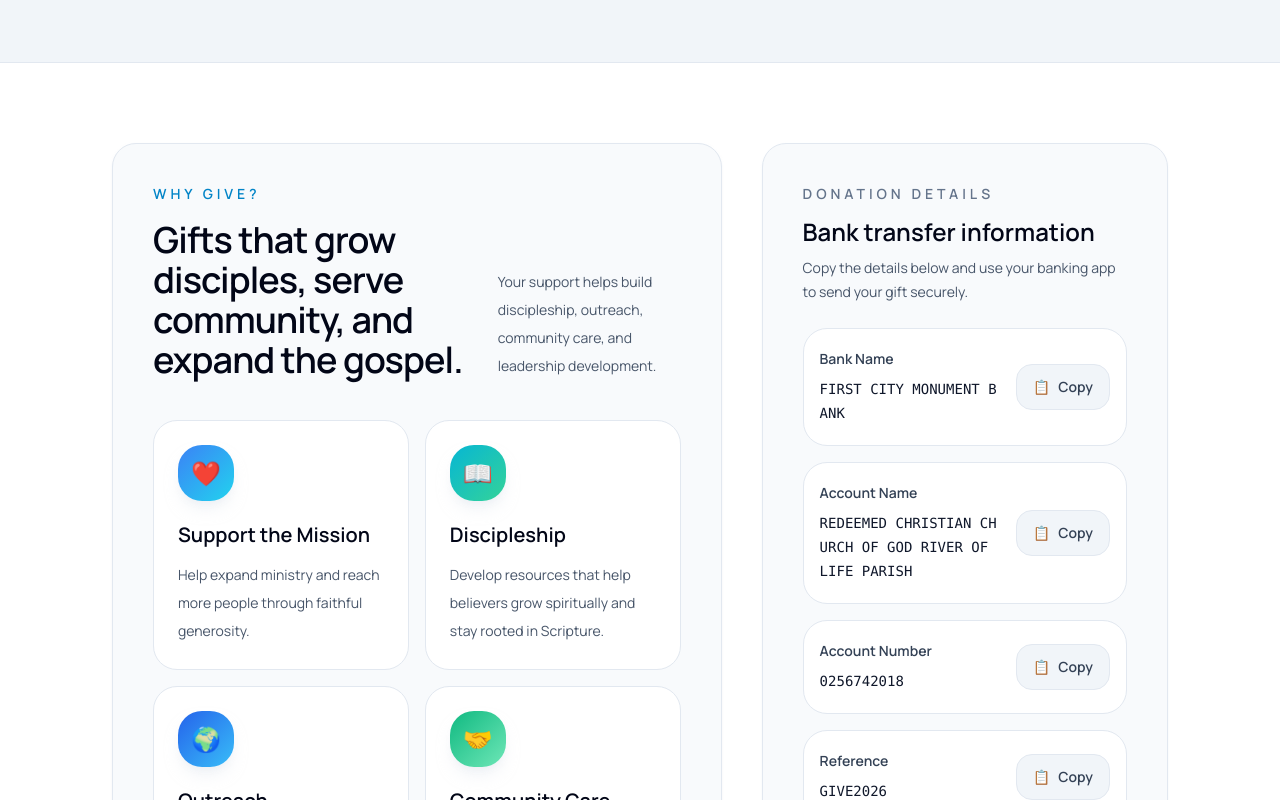
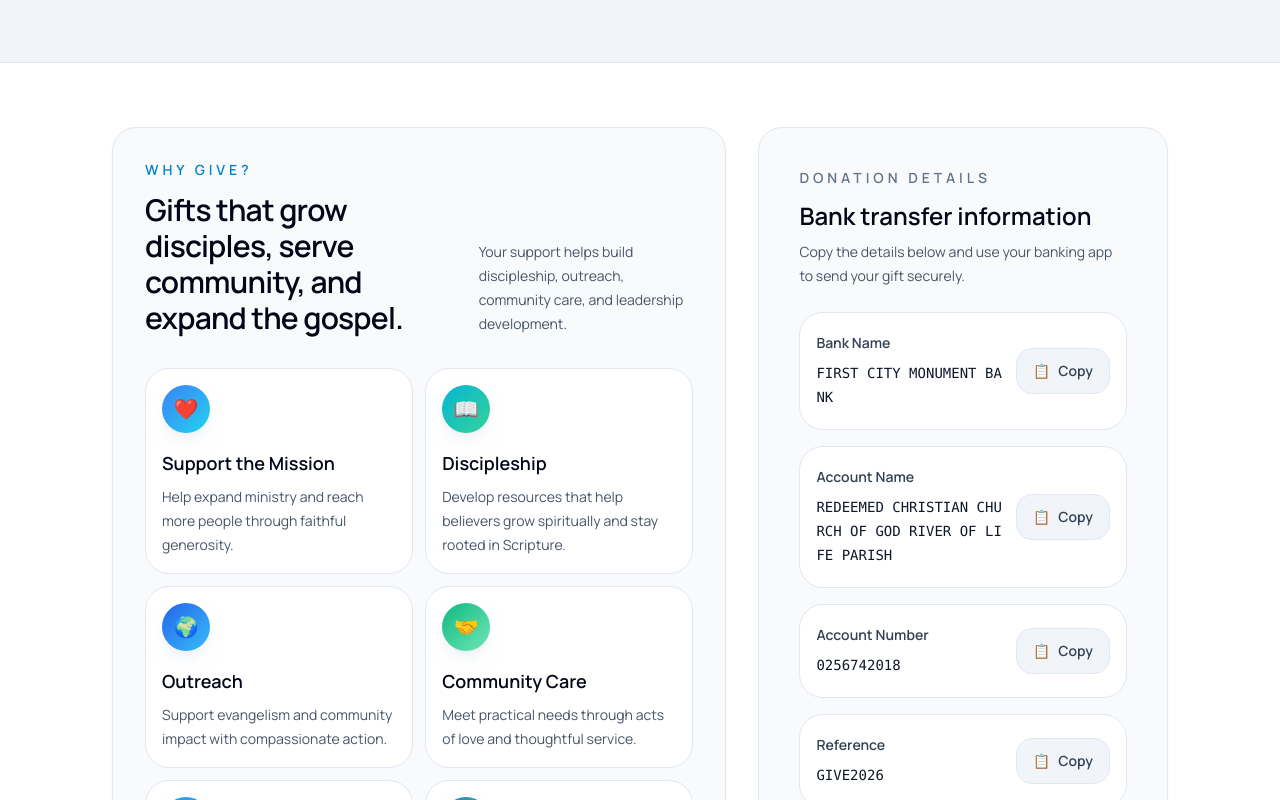
Before and after one commit to okekolawolesunday009/rccgRol, a Next.js app: page /give in a window 1280 px wide. Shown: the part 420-1220 px from the top of the page. Built offline with nearby package versions, Linux system fonts and the light colour scheme; no server answers.

Commit message:
giving page fix2

```diff
--- a/app/(public)/give/page.tsx
+++ b/app/(public)/give/page.tsx
@@ -43,7 +43,18 @@
   },
 ];
 
-const givingOptions = [
+type DonationDetail = {
+  label: string;
+  value: string;
+};
+
+type GivingOption = {
+  icon: string;
+  title: string;
+  description: string;
+};
+
+const givingOptions: GivingOption[] = [
   {
     icon: '🏦',
     title: 'Bank Transfer',
@@ -91,7 +102,7 @@
   const heroDescription = pageSettings?.heroDescription || 'Use the details below for secure bank transfers or tap Give Now to explore additional options.';
   const thankYouHeadline = pageSettings?.thankYouHeadline || 'Thank You for Your Generosity';
   const thankYouCopy = pageSettings?.thankYouCopy || 'Every gift makes an eternal impact. Thank you for partnering with us to share hope, faith, and care.';
-  const currentDonationDetails = pageSettings?.donationDetails || [
+  const currentDonationDetails: DonationDetail[] = pageSettings?.donationDetails || [
     { label: 'Bank Name', value: 'FIRST CITY MONUMENT BANK' },
     { label: 'Account Name', value: 'REDEEMED CHRISTIAN CHURCH OF GOD RIVER OF LIFE PARISH' },
     { label: 'Account Number', value: '0256742018' },
@@ -128,36 +139,36 @@
         </div>
       </Section>
 
-      <Section bgColor="bg-white" className="py-20">
+      <Section bgColor="bg-white" className="py-16">
         <div className="max-w-7xl mx-auto px-6 md:px-8">
-          <div className="grid gap-10 xl:grid-cols-[1.35fr_0.9fr]">
-            <div className="space-y-8">
-              <div className="rounded-3xl border border-slate-200 bg-slate-50 p-8 shadow-sm shadow-slate-200/50 sm:p-10">
-                <div className="flex flex-col gap-4 sm:flex-row sm:items-end sm:justify-between">
+          <div className="grid gap-8 xl:grid-cols-[1.35fr_0.9fr]">
+            <div className="space-y-6">
+              <div className="rounded-3xl border border-slate-200 bg-slate-50 p-6 shadow-sm shadow-slate-200/50 sm:p-8">
+                <div className="flex flex-col gap-3 sm:flex-row sm:items-end sm:justify-between">
                   <div>
                     <p className="text-sm font-semibold uppercase tracking-[0.28em] text-sky-600">Why Give?</p>
-                    <h2 className="mt-4 text-3xl font-semibold tracking-tight text-slate-950 sm:text-4xl">
+                    <h2 className="mt-3 text-2xl font-semibold tracking-tight text-slate-950 sm:text-3xl">
                       Gifts that grow disciples, serve community, and expand the gospel.
                     </h2>
                   </div>
-                  <p className="max-w-md text-sm leading-7 text-slate-600">
+                  <p className="max-w-sm text-sm leading-6 text-slate-600">
                     Your support helps build discipleship, outreach, community care, and leadership development.
                   </p>
                 </div>
 
-                <div className="mt-10 grid gap-4 sm:grid-cols-2">
+                <div className="mt-8 grid gap-3 sm:grid-cols-2">
                   {supportReasons.map((item) => (
                     <div
                       key={item.title}
-                      className="group rounded-3xl border border-slate-200 bg-white p-6 transition duration-300 hover:-translate-y-1 hover:border-slate-300 hover:shadow-lg"
+                      className="group rounded-3xl border border-slate-200 bg-white p-4 transition duration-300 hover:-translate-y-1 hover:border-slate-300 hover:shadow-lg"
                     >
                       <div
-                        className={`mb-5 flex h-14 w-14 items-center justify-center rounded-3xl bg-gradient-to-br ${item.accent} text-2xl shadow-lg shadow-slate-200/50`}
+                        className={`mb-4 flex h-12 w-12 items-center justify-center rounded-3xl bg-gradient-to-br ${item.accent} text-xl shadow-lg shadow-slate-200/50`}
                       >
                         <span>{item.icon}</span>
                       </div>
-                      <h3 className="text-xl font-semibold text-slate-950">{item.title}</h3>
-                      <p className="mt-3 text-sm leading-7 text-slate-600">{item.description}</p>
+                      <h3 className="text-lg font-semibold text-slate-950">{item.title}</h3>
+                      <p className="mt-2 text-sm leading-6 text-slate-600">{item.description}</p>
                     </div>
                   ))}
                 </div>
```
